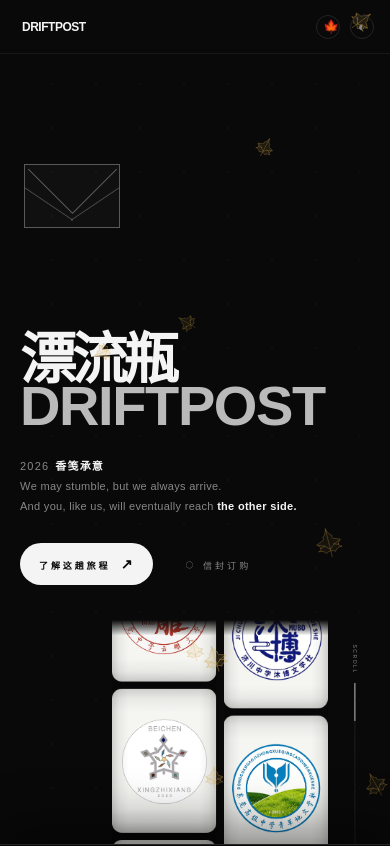
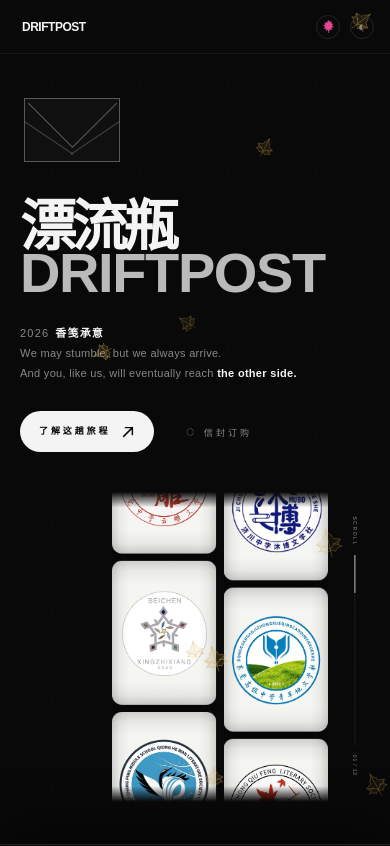
Before and after one commit to Gibson-HJQ/plp, a Next.js app: page / in a window 390 px wide. Shown: the top 846 px of the page. Built offline with nearby package versions, Linux system fonts and the light colour scheme.

Commit message:
Polish mobile hero and icon rendering

```diff
--- a/app/globals.css
+++ b/app/globals.css
@@ -17,6 +17,7 @@
 .hero-collage{width:500px;overflow:hidden}.hero-column{position:absolute;top:0;width:145px;height:610px;overflow:hidden;mask-image:linear-gradient(to bottom,transparent,#000 5%,#000 95%,transparent)}.hero-column-1{left:86px}.hero-column-2{left:241px}.hero-column-track{display:flex;flex-direction:column;gap:10px;will-change:transform}.hero-column-1 .hero-column-track{animation:hero-reel-up 22s linear infinite}.hero-column-2 .hero-column-track{animation:hero-reel-down 25s linear infinite}.hero-column-set{display:flex;flex-direction:column;gap:10px}.hero-column .portrait{position:relative;top:auto;left:auto;flex:0 0 200px;width:145px;height:200px}.hero-motion-rail{position:absolute;top:46px;left:420px;height:518px;display:flex;flex-direction:column;align-items:center;gap:13px;color:var(--muted)}.hero-motion-rail span,.hero-motion-rail small{font-size:7px;letter-spacing:.3em;writing-mode:vertical-rl}.hero-motion-rail i{position:relative;display:block;width:1px;flex:1;background:var(--line);overflow:hidden}.hero-motion-rail b{position:absolute;top:0;left:0;width:1px;height:74px;background:var(--fg);animation:hero-rail-run 3.2s ease-in-out infinite}.hero-motion-rail small{letter-spacing:.16em}
 @keyframes hero-reel-up{from{transform:translateY(0)}to{transform:translateY(calc(-50% - 5px))}}@keyframes hero-reel-down{from{transform:translateY(calc(-50% - 5px))}to{transform:translateY(0)}}@keyframes hero-rail-run{0%{transform:translateY(-100%)}50%{transform:translateY(330px)}100%{transform:translateY(-100%)}}
 @media(max-width:800px){.hero-collage{width:470px;height:430px;margin:35px 0 -90px 30px}.hero-column{height:430px}.hero-motion-rail{top:34px;height:360px}}
+@media(max-width:800px){.hero{height:auto;min-height:max(760px,100svh);padding:64px 20px 20px}.hero-kicker{height:60px;margin-bottom:8px}.hero-collage{height:430px;margin:40px 0 -120px 30px}}
 @media(prefers-reduced-motion:reduce){.hero-column-track,.hero-motion-rail b{animation-play-state:paused}}
 
 /* Desktop hero proportions measured against the supplied 1440 x 774 reference frame. */
@@ -321,3 +322,16 @@ footer{margin-top:92px;justify-content:flex-start}
    grid keeps wrapping so the second-row block can still start a new line. */
 @media(max-width:800px){.gallery-character-row .gallery-character-figure{flex:0 0 28%}.gallery-character-row .gallery-character-grid{column-gap:3%}.gallery-character-row .gallery-character-second-row{flex-basis:100%;flex-wrap:nowrap}.gallery-character-row .gallery-character-second-row .gallery-character-figure{flex:0 0 45%}}
 @media(max-width:800px){.gallery-lamp{right:9px;width:90px}.lamp-hint{top:104px;right:100px;gap:8px}.lamp-hint-text{font-size:12px}.lamp-hint-line{width:84px;height:36px}.gallery-lamp svg{width:76px;height:154px}.gallery-lamp::before{top:72px;width:120px;height:120px}.gallery-lamp span{font-size:8px}.gallery-character{padding:65px 20px 85px}.gallery-character-figure{width:min(320px,88%)}.no7-character-grid{gap:12px}.no7-character-media{padding:4px}}
+
+/* Use vector marks for iconography that must stay consistent across mobile fonts. */
+.arrow{display:inline-flex;align-items:center;justify-content:center;width:1em;height:1em;flex:0 0 auto;font-size:14px;line-height:1;vertical-align:middle;margin-left:8px}
+.arrow svg{display:block;width:100%;height:100%;fill:none;stroke:currentColor;stroke-width:1.7;stroke-linecap:round;stroke-linejoin:round}
+.season-toggle{display:grid;place-items:center;padding:0;line-height:0}
+.season-icon{display:block;width:15px;height:15px}
+.season-icon--autumn{color:#e74694}
+.season-icon--autumn path:first-child{fill:currentColor;stroke:currentColor;stroke-width:.45;stroke-linejoin:round}
+.season-icon--autumn path:last-child{fill:none;stroke:currentColor;stroke-width:1.2;stroke-linecap:round}
+.season-icon--winter{color:#a9d9f7;fill:none;stroke:currentColor;stroke-width:1.45;stroke-linecap:round;stroke-linejoin:round}
+.projects-intro .scroll-label{display:flex;align-items:center;gap:14px;font-size:10px!important;letter-spacing:.24em}
+.scroll-label-arrow{display:inline-flex;align-items:center;justify-content:center;width:20px;height:14px;flex:0 0 auto}
+.scroll-label-arrow svg{display:block;width:100%;height:100%;fill:none;stroke:currentColor;stroke-width:1.4;stroke-linecap:round;stroke-linejoin:round}
--- a/app/page.tsx
+++ b/app/page.tsx
@@ -106,7 +106,13 @@ const roadmap = [
 
 const ticker = 'LETTERS ACROSS DISTANCE  •  WORDS WITH INTENTION  •  AUTUMN CORRESPONDENCE  •  CONNECTION BEYOND CAMPUSES  •  RELAY BORN OF PASSION  •  ROMANCE BELONGING TO STUDENTS  •  '
 
-function Arrow() { return <span className="arrow">↗</span> }
+function Arrow() {
+  return <span className="arrow" aria-hidden="true"><svg viewBox="0 0 16 16" focusable="false"><path d="M3 13 13 3M5 3h8v8" /></svg></span>
+}
+
+function ArrowRight() {
+  return <span className="scroll-label-arrow" aria-hidden="true"><svg viewBox="0 0 18 12" focusable="false"><path d="M1 6h15m-5-5 5 5-5 5" /></svg></span>
+}
 
 function LetteredWord({ text }: { text: string }) {
   return <span className="lettered-word" aria-label={text}>{Array.from(text).map((letter, index) => <span aria-hidden="true" key={`${letter}-${index}`}>{letter}</span>)}</span>
@@ -622,7 +628,11 @@ export default function Home() {
           {[['about', 'about'], ['stack', 'club'], ['projects', 'design'], ['roadmap', 'roadmap'], ['contact', 'contact']].map(([target, label]) => <button key={target} onClick={() => scrollTo(target)}>{label}</button>)}
         </nav>
         <div className="nav-actions">
-          <button className="season-toggle" aria-label={season === 'autumn' ? '切换为冬季模式' : '切换为秋季模式'} title={season === 'autumn' ? '当前：秋季，点击切换冬季' : '当前：冬季，点击切换秋季'} onClick={() => setSeason(season === 'autumn' ? 'winter' : 'autumn')}><span aria-hidden="true">{season === 'autumn' ? '🍁' : '❄'}</span></button>
+          <button className="season-toggle" aria-label={season === 'autumn' ? '切换为冬季模式' : '切换为秋季模式'} title={season === 'autumn' ? '当前：秋季，点击切换冬季' : '当前：冬季，点击切换秋季'} onClick={() => setSeason(season === 'autumn' ? 'winter' : 'autumn')}>
+            {season === 'autumn'
+              ? <svg className="season-icon season-icon--autumn" viewBox="0 0 24 24" aria-hidden="true" focusable="false"><path d="m12 1.7 1.5 3.1 3.2-1-.6 3.4 3.4.6-2.3 2.7 2.7 2.2-3.3 1.2.8 3.4-3.2-.9-1.1 3.3-1.9-2.8-2.8 2-.1-3.5-3.5-.2 2.1-2.8-2.8-2 3.1-1.5-1.2-3.2 3.5.3z"/><path d="m11.2 13.2 1.1 8.6"/></svg>
+              : <svg className="season-icon season-icon--winter" viewBox="0 0 24 24" aria-hidden="true" focusable="false"><path d="M12 2v20M3.3 7l17.4 10M3.3 17 20.7 7M9.3 4.8 12 7.5l2.7-2.7M9.3 19.2 12 16.5l2.7 2.7M4.1 10.1l3.7-.7-.7-3.7M16.9 18.3l.7-3.7 3.7.7M4.1 13.9l3.7.7-.7 3.7M16.9 5.7l.7 3.7 3.7-.7"/></svg>}
+          </button>
           <button aria-label="Toggle theme" className="theme-toggle" onClick={() => setLight(!light)}>{light ? '☼' : '◐'}</button>
         </div>
       </header>
@@ -700,7 +710,7 @@ export default function Home() {
       <section id="projects" className="projects" ref={projectsRef}>
         <div className="projects-sticky">
           <div className="project-track" ref={projectTrackRef}>
-            <div className="projects-intro scroll-fade" data-scroll-fade="project-title"><small>[003]</small><h2>DESIGN</h2><p className="projects-subtitle">高中文创画廊</p><p className="projects-description">收录各校文学社精心设计的文创作品，<br />这里是我们留给时光的小小存档。</p><small className="scroll-label">SCROLL TO EXPLORE &nbsp; →</small></div>
+            <div className="projects-intro scroll-fade" data-scroll-fade="project-title"><small>[003]</small><h2>DESIGN</h2><p className="projects-subtitle">高中文创画廊</p><p className="projects-description">收录各校文学社精心设计的文创作品，<br />这里是我们留给时光的小小存档。</p><small className="scroll-label">SCROLL TO EXPLORE <ArrowRight /></small></div>
             {projects.map((project) => <article className={`project-card scroll-fade${project.cardClass ? ` ${project.cardClass}` : ''}`} data-scroll-fade="horizontal" key={project.title}><a className="project-link" href={project.gallery ? `/gallery/${project.gallery}` : '/gallery/'} aria-haspopup={project.gallery ? undefined : 'dialog'} aria-label={project.gallery ? `进入${project.title}画廊` : `${project.title}画廊还在建设中`} onClick={(event) => openProject(event, project)}><div className="project-image"><img src={project.image} alt={project.title} /><div className="project-overlay"><span>{project.gallery ? 'VIEW PROJECT' : 'COMING SOON'}</span><Arrow /></div></div></a><div className="project-meta"><span>{project.type}</span><span>{project.year}</span></div><h3>{project.title}</h3></article>)}
             <div className="project-end scroll-fade" data-scroll-fade="horizontal"><button className="project-more-button" type="button" aria-label="查看更多文创作品" onClick={openGalleryDialog}>MORE <Arrow /></button></div>
           </div>
```
